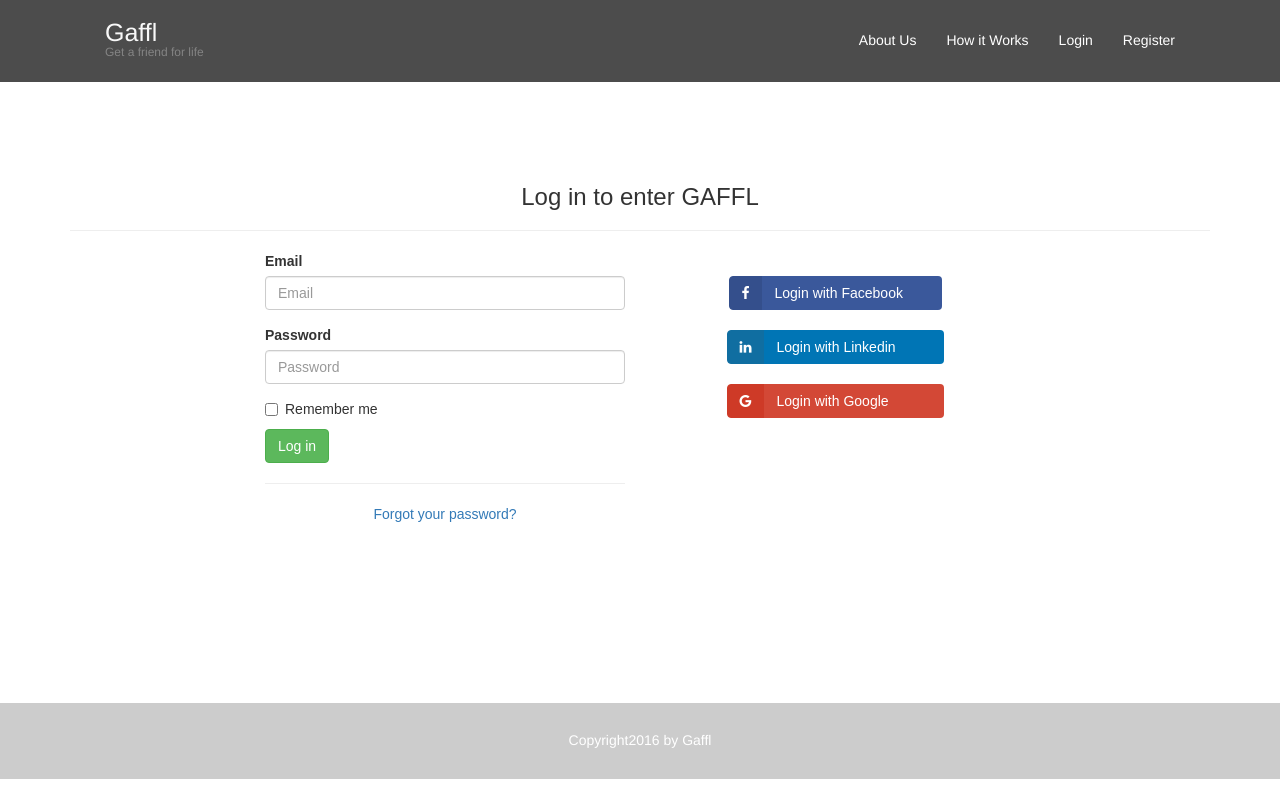
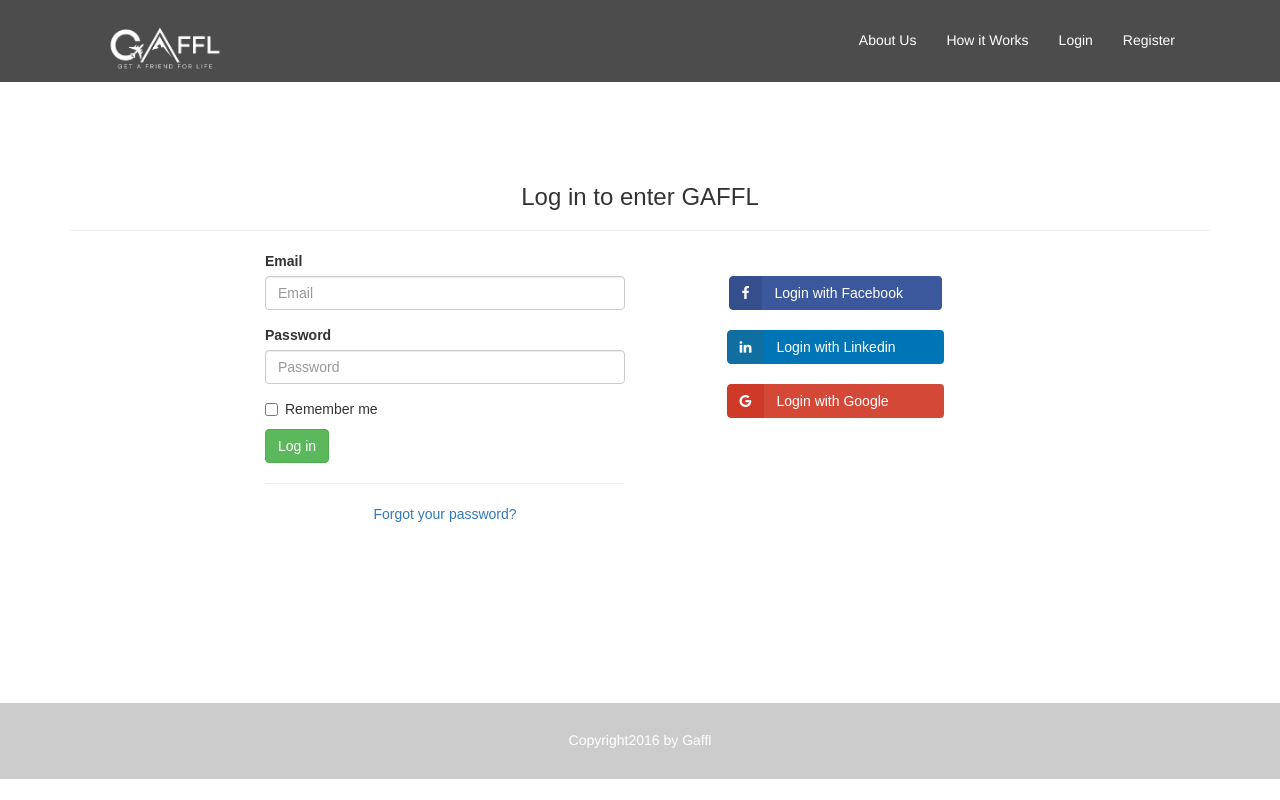
Before and after one commit to LPurobi/gaffl, a plain HTML site: page index.html in a window 1280 px wide. Drawn offline with nearby package versions, Linux system fonts and the light colour scheme.

Commit message:
logo added

```diff
--- a/index.html
+++ b/index.html
@@ -25,7 +25,7 @@
         <span class="icon-bar"></span>
       </button>
       <div class="header">
-      	<a class="navbar-brand" href="#">Gaffl<p>Get a friend for life</p></a>
+      	<a class="navbar-brand" href="#"><img width="120px" src="img/logo.png"></p></a>
 
       </div>
 
--- a/style.css
+++ b/style.css
@@ -138,6 +138,10 @@ body{
 	font-size: 25px;
 }
 
+.navbar-default .navbar-brand {
+
+    margin-bottom: 15px;
+}
 .header p{
 	font-size: 12px;
 	color: #505050;
```
Also changed, not shown: img/logo.png (added), 1 other file.
